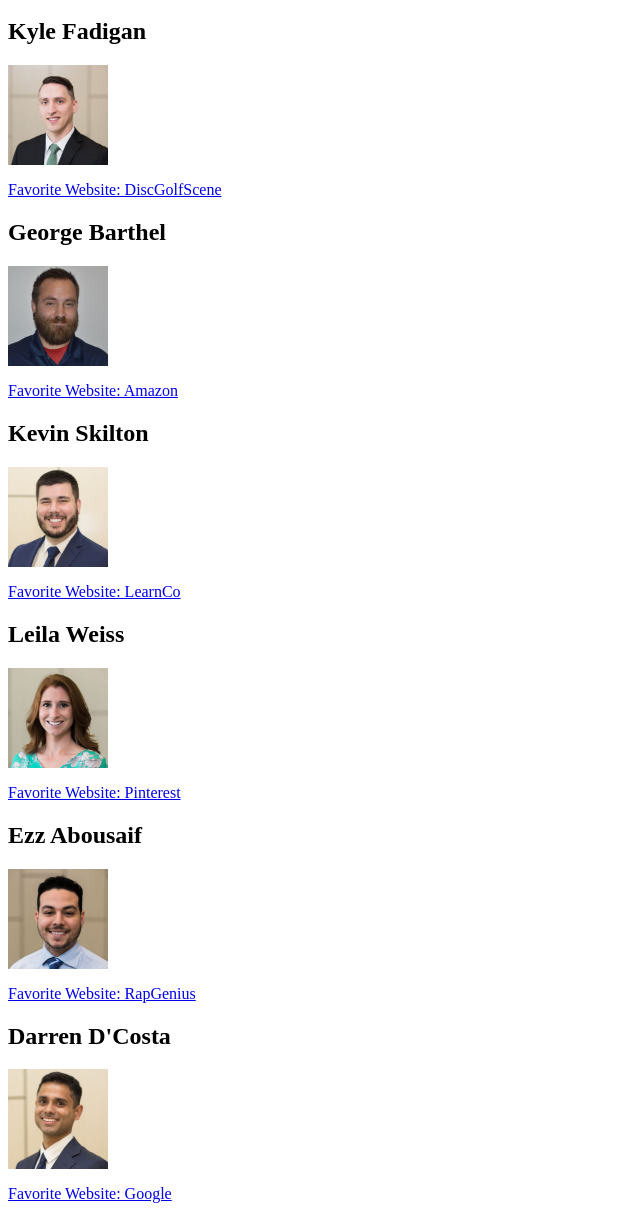
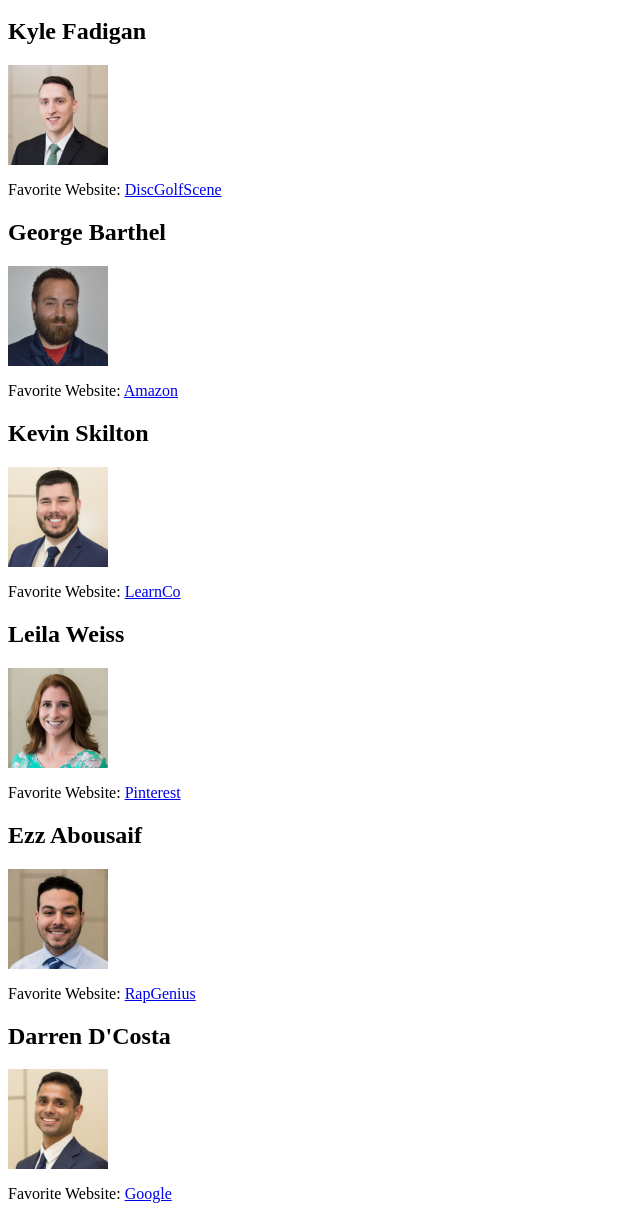
Before and after one commit to darrendc/Darren_and_Kevin_first_git_project, a plain HTML site: page index.html in a window 1280 px wide. Shown: the part 48-1267 px from the top of the page, without its empty margins (0-640 px from the left). Drawn offline with Linux system fonts and the light colour scheme.

Commit message:
Add favorite websites with correction

```diff
--- a/index.html
+++ b/index.html
@@ -9,7 +9,7 @@
      <h2> Kyle Fadigan</h2>
       <img src="img/KyleFadigan.jpg" width="100" height="100">
       <p class="favorite_website">
-        <a href=http://discgolfscene.com target=_blank title="Le Disc Golf">Favorite Website: DiscGolfScene</a>
+        Favorite Website: <a href=http://discgolfscene.com target=_blank title="Le Disc Golf">DiscGolfScene</a>
       </p>
     </div>
 
@@ -17,7 +17,7 @@
      <h2> George Barthel</h2>
       <img src="img/GeorgeBarthel.jpg" width="100" height="100">
       <p class="favorite_website">
-        <a href=http://Amazon.com target=_blank title="Le Amazon">Favorite Website: Amazon</a>
+        Favorite Website: <a href=http://Amazon.com target=_blank title="Le Amazon">Amazon</a>
       </p>
     </div>
 
@@ -25,7 +25,7 @@
      <h2> Kevin Skilton</h2>
       <img src="img/KevinSkilton.jpg" width="100" height="100">
        <p class="favorite_website">
-        <a href=http://learn.co target=_blank title="Le Learn Le Co">Favorite Website: LearnCo</a>
+        Favorite Website: <a href=http://learn.co target=_blank title="Le Learn Le Co">LearnCo</a>
       </p>
     </div>
 
@@ -33,7 +33,7 @@
      <h2> Leila Weiss</h2>
       <img src="img/LeilaWeiss.jpg" width="100" height="100">
       <p class="favorite_website">
-        <a href=http://pinterest.com target=_blank title="Le Pinterest">Favorite Website: Pinterest</a>
+        Favorite Website: <a href=http://pinterest.com target=_blank title="Le Pinterest">Pinterest</a>
       </p>
     </div>
 
@@ -41,7 +41,7 @@
      <h2> Ezz Abousaif</h2>
       <img src="img/EzzAbousaif.jpg" width="100" height="100">
       <p class="favorite_website">
-        <a href=http://rapgenius.com target=_blank title="Veloci-RapGod">Favorite Website: RapGenius</a>
+        Favorite Website: <a href=http://rapgenius.com target=_blank title="Veloci-RapGod">RapGenius</a>
       </p>
     </div>
 
@@ -49,7 +49,7 @@
       <h2> Darren D'Costa</h2>
        <img src="img/DarrenDCosta.jpg" width="100" height="100">
        <p class="favorite_website">
-        <a href=http://google.com target=_blank title="Kyle and Kevin are Awesome">Favorite Website: Google</a>
+        Favorite Website: <a href=http://google.com target=_blank title="Kyle and Kevin are Awesome">Google</a>
       </p>
     </div>
   </body>
```
